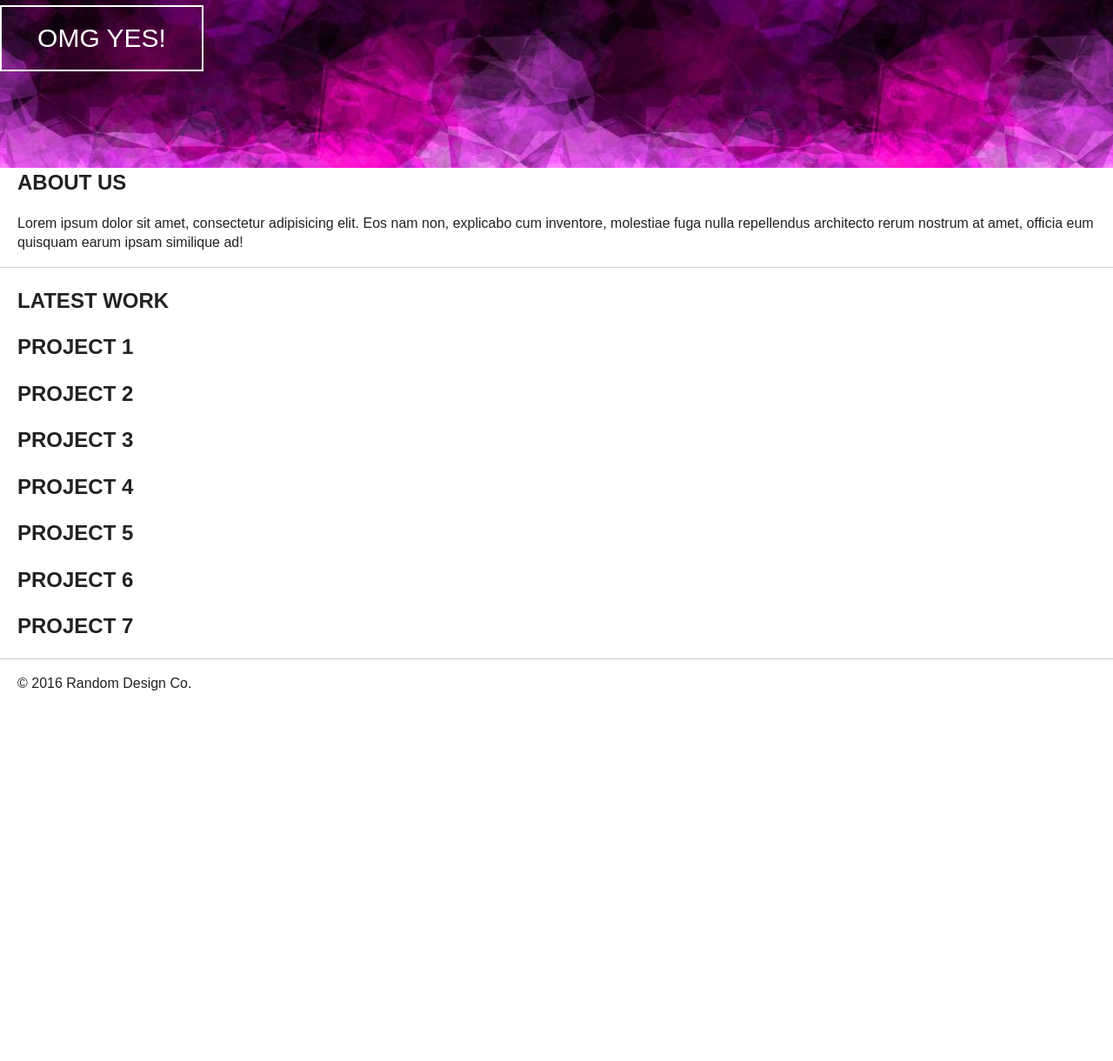
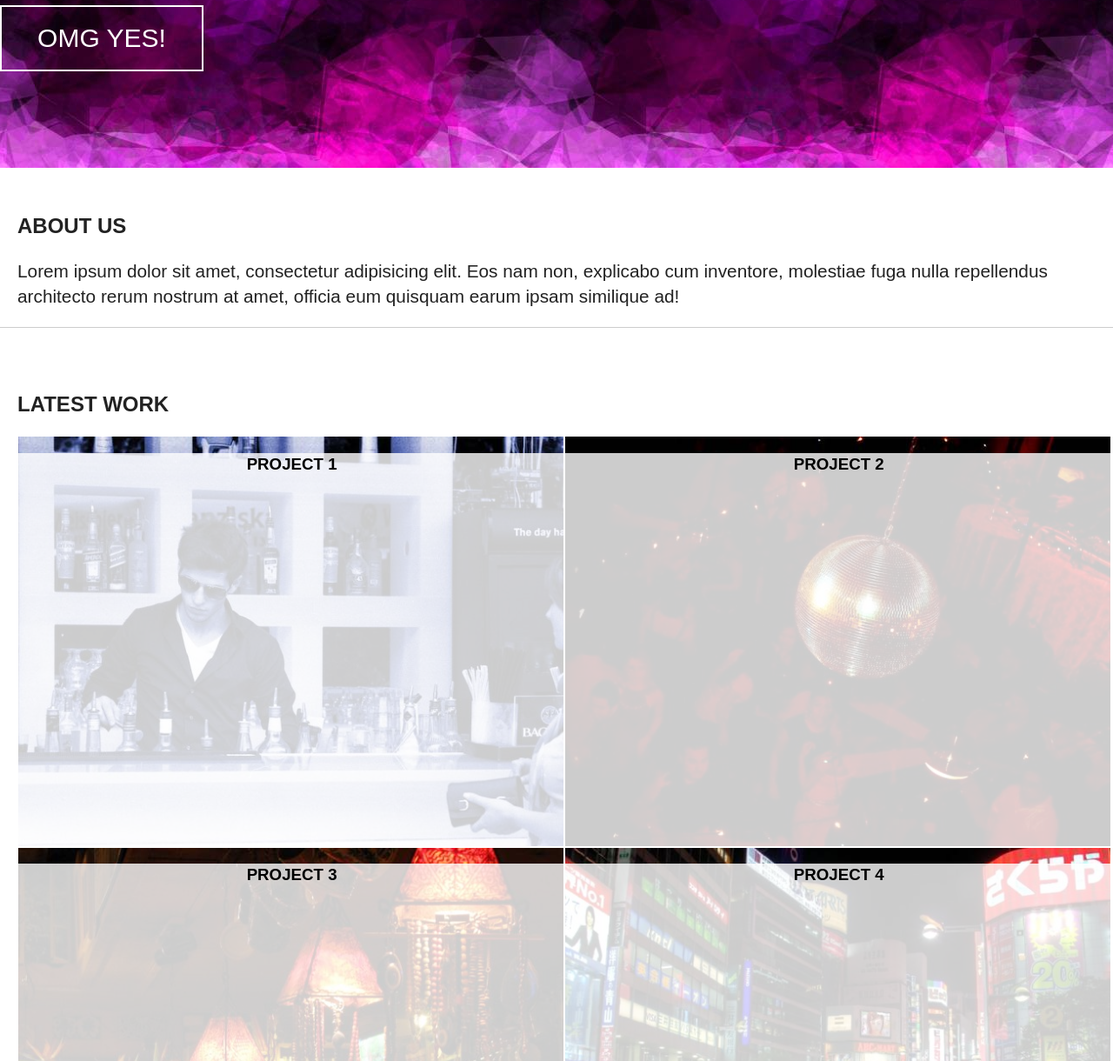
Before and after one commit to coopertini/random-design-co, a plain HTML site: page index.html in a window 1280 px wide. Shown: the part 356-1576 px from the top of the page at 87% size. Before the commit the page ends 1189 px from the top, so only its background shows below. Drawn offline with nearby package versions, Linux system fonts and the light colour scheme.

Commit message:
Updating the project listing
Setting up the relative and absolute positioning for the projects.

```diff
--- a/css/main.css
+++ b/css/main.css
@@ -95,10 +95,18 @@ textarea {
    Author's custom styles
    ========================================================================== */
 
+/*  GLOBALS  */
+
 body {
     width: 100%;
     padding: 35px 20px 20px 20px;
 }
+
+p {
+    font-size: 1.3em;
+}
+
+/*  MAIN NAVIGATION  */
 
 .main-nav {
     position: fixed;
@@ -117,6 +125,7 @@ body {
     top: 25px;
 }
 
+/*  HEADER  */
 .header {
     background-image: url('../img/purple-bg.jpeg');
     margin: -20px;
@@ -132,6 +141,14 @@ h1 {
     padding-top: 80px;
     font-size: 5em;
 }
+
+/*  SECTION CONTENT  */
+
+.main-content h2 {
+    padding-top: 50px;
+}
+
+/*  TRANSPARENT BUTTONS  */
 
 .transp-btn {
     font-size: 30px;
@@ -150,6 +167,39 @@ h1 {
     background-color: #fff;
     color: #000;
 }
+
+/*  PROJECTS  */
+
+.random-project {
+    position: relative;
+    float: left;
+    clear: none;
+    overflow: hidden;
+    width: 49%;
+    padding: 1px;
+}
+
+.random-project img {
+    max-width: 100%;
+}
+
+.project-overlay {
+    position: absolute;
+    color: #000;
+    background-color: rgba(255, 255, 255, 0.8);
+    width: 100%;
+    height: 100%;
+    text-align: center;
+    padding: 0px;
+}
+
+/*  FOOTER  */
+
+.footer {
+    clear: both;
+    text-align: center;
+}
+
 
 
 
--- a/index.html
+++ b/index.html
@@ -42,31 +42,59 @@
         	<h2>LATEST WORK</h2>
 
         	<article class="random-project">
-        		<h2>PROJECT 1</h2>
+        		<a href="/">
+        			<h3 class="project-overlay">PROJECT 1</h3>
+
+        			<img src="img/1-cocktail.jpeg" alt="Project One">
+        		</a>
         	</article>
 
         	<article class="random-project">
-        		<h2>PROJECT 2</h2>
+        		<a href="/">
+        			<h3 class="project-overlay">PROJECT 2</h3>
+
+        			<img src="img/2-disco.jpeg" alt="Project Two">
+        		</a>
         	</article>
 
         	<article class="random-project">
-        		<h2>PROJECT 3</h2>
+        		<a href="/">
+        			<h3 class="project-overlay">PROJECT 3</h3>
+
+        			<img src="img/3-bookstore.jpeg" alt="Project Three">
+        		</a>
         	</article>
 
         	<article class="random-project">
-        		<h2>PROJECT 4</h2>
+        		<a href="/">
+        			<h3 class="project-overlay">PROJECT 4</h3>
+
+        			<img src="img/4-traffic.jpeg" alt="Project Four">
+        		</a>
         	</article>
 
         	<article class="random-project">
-        		<h2>PROJECT 5</h2>
+        		<a href="/">
+        			<h3 class="project-overlay">PROJECT 5</h3>
+
+        			<img src="img/5-concert.jpg" alt="Project Five">
+        		</a>
         	</article>
 
         	<article class="random-project">
-        		<h2>PROJECT 6</h2>
+        		<a href="/">
+        			<h3 class="project-overlay">PROJECT 6</h3>
+
+        			<img src="img/6-nightlife.jpg" alt="Project Six">
+        		</a>
         	</article>
 
         	<article class="random-project">
-        		<h2>PROJECT 7</h2>
+        		<a href="/">
+        			<h3 class="project-overlay">PROJECT 7</h3>
+
+        			<img src="img/7-bar.jpg" alt="Project Seven">
+        		</a>
         	</article>
         </main>
 
```
